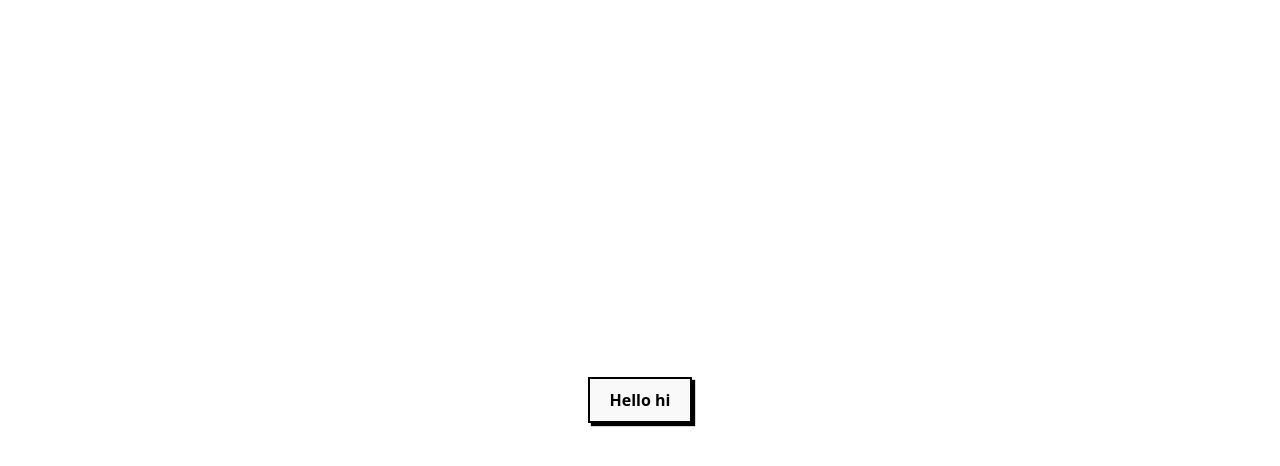
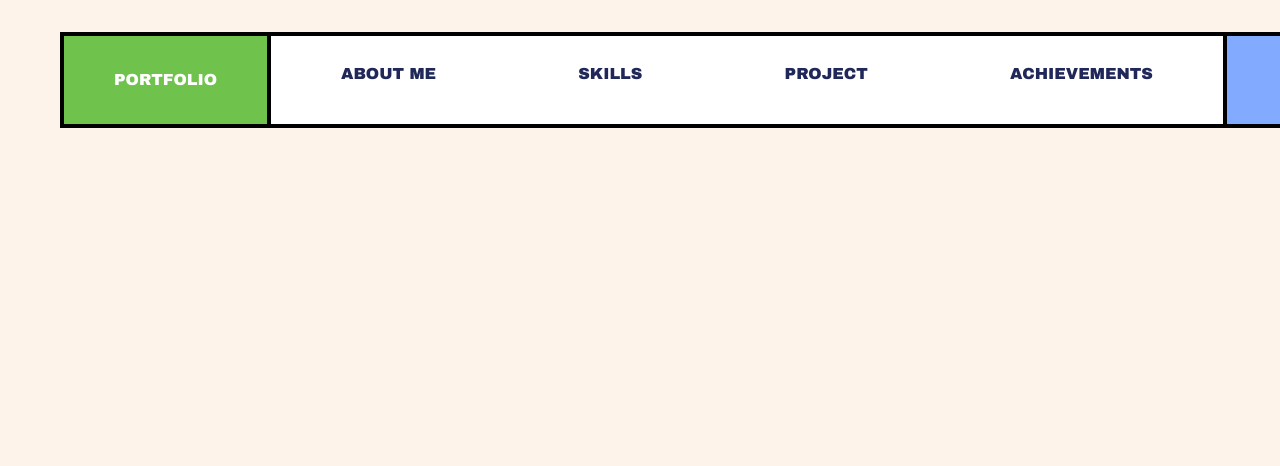
Before and after one commit to pforpasta/UC_Frontend_Task3, a React (Vite) app: page / in a window 1280 px wide. Shown: the top 466 px of the page. Built offline with nearby package versions, Linux system fonts and the light colour scheme; a web font is replaced by a local one.

Commit message:
Designed the header

```diff
--- a/index.html
+++ b/index.html
@@ -4,14 +4,14 @@
     <meta charset="UTF-8" />
     <link rel="icon" type="image/svg+xml" href="/vite.svg" />
     <meta name="viewport" content="width=device-width, initial-scale=1.0" />
-
+    <link rel="stylesheet" href="./src/index.css">
     <link rel="preconnect" href="https://fonts.googleapis.com">
     <link rel="preconnect" href="https://fonts.gstatic.com" crossorigin>
     <link href="https://fonts.googleapis.com/css2?family=Archivo+Black&family=Courier+Prime:ital,wght@0,400;0,700;1,400;1,700&family=Tulpen+One&display=swap" rel="stylesheet">
     <title>Vite + React</title>
   </head>
   <body>
-    <div id="root"></div>
+    <div id="root" class="root-container"></div>
     <script type="module" src="/src/main.jsx"></script>
   </body>
 </html>
--- a/src/App.jsx
+++ b/src/App.jsx
@@ -10,4 +10,4 @@ function App() {
   )
 }
 
-export default App
+export default App;
--- /dev/null
+++ b/src/components/Header.css
@@ -0,0 +1,29 @@
+.header-bar{
+  position: fixed;
+  top: 32px;
+  left: 60px;
+  border: none;
+}
+
+.portfolio{
+  background-color: #6fc24c;
+  color: #ffffff;
+  border-right: none;
+  padding: 20px 50px;
+  align-items: center;
+}
+
+.main-header{
+  display: flex;
+  background-color: #ffffff;
+  border-right: none;
+  width: 840px;
+  padding: 10px 70px;
+  justify-content:space-between;
+}
+
+.contact-me{
+  background-color: #82aaff;
+  padding: 20px 50px;
+  align-items: center;
+}
--- a/src/components/Header.jsx
+++ b/src/components/Header.jsx
@@ -1,5 +1,20 @@
+import './Header.css'
+
 export function Header() {
     return(
-        <button>Hello hi</button>
+        <div className='header-bar'>
+          <div className ='portfolio'>
+            PORTFOLIO
+          </div>
+          <div className = 'main-header'>
+            <p>ABOUT ME</p>
+            <p>SKILLS</p>
+            <p>PROJECT</p>
+            <p>ACHIEVEMENTS</p>
+          </div>
+          <div className='contact-me'>
+            CONTACT ME
+          </div>
+        </div>
     )
 }
--- a/src/index.css
+++ b/src/index.css
@@ -6,32 +6,12 @@
   color: #202759;
   background-color: #fef3ea;
 
-  font-synthesis: none;
-  text-rendering: optimizeLegibility;
-  -webkit-font-smoothing: antialiased;
-  -moz-osx-font-smoothing: grayscale;
-}
-
-a {
-  font-weight: 500;
-  color: #646cff;
-  text-decoration: inherit;
-}
-a:hover {
-  color: #535bf2;
 }
 
 body {
   margin: 0;
   display: flex;
-  place-items: center;
-  min-width: 320px;
-  min-height: 100vh;
-}
-
-h1 {
-  font-size: 3.2em;
-  line-height: 1.1;
+  padding: 0px;
 }
 
 button {
@@ -54,15 +34,13 @@ button:focus{
   box-shadow: none;
 }
 
-@media (prefers-color-scheme: light) {
-  :root {
-    color: #213547;
-    background-color: #ffffff;
-  }
-  a:hover {
-    color: #747bff;
-  }
-  button {
-    background-color: #f9f9f9;
-  }
+div {
+  display: flex;
+  border: 4px solid black;
 }
+
+.root-container{
+  border: none;
+  margin: 0px;
+  padding: 0px;
+}
```
